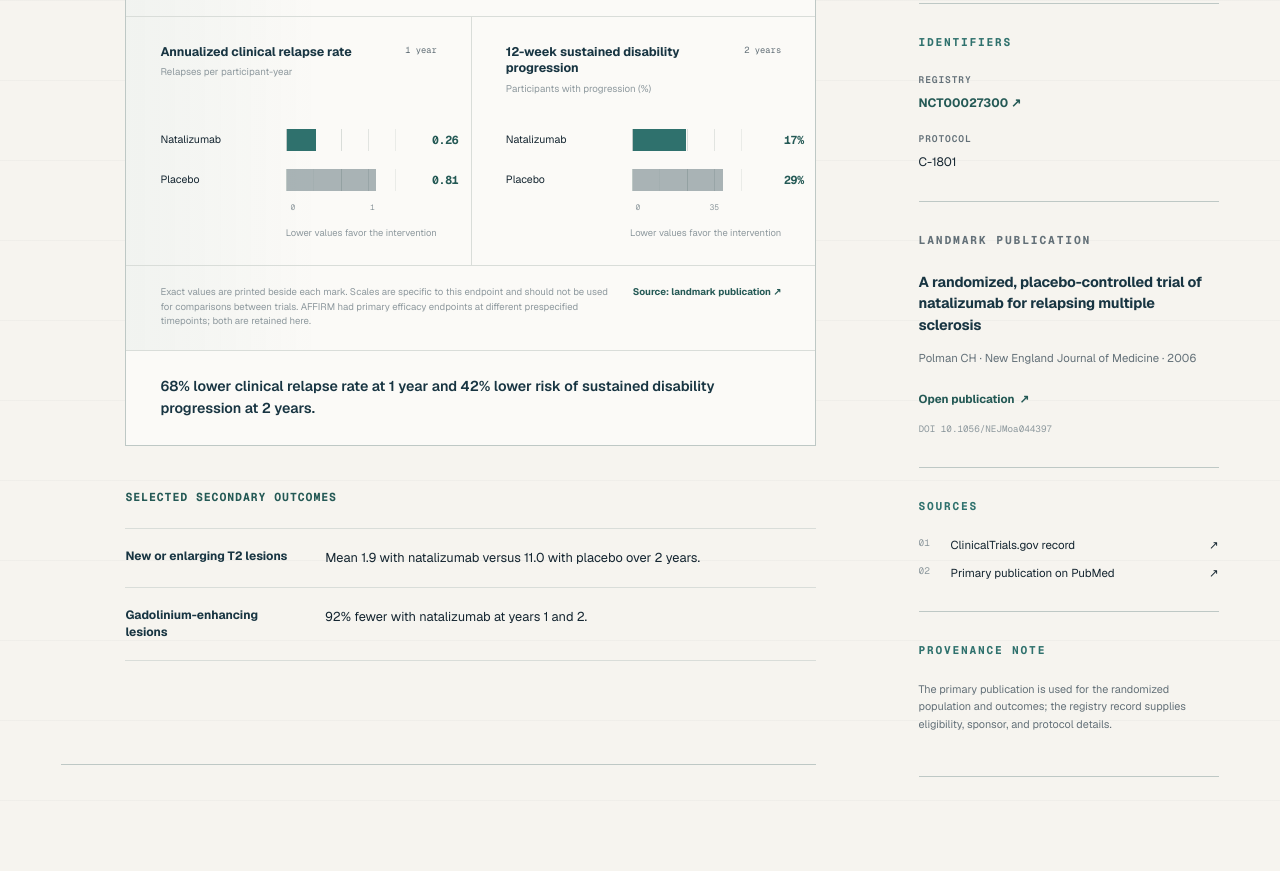
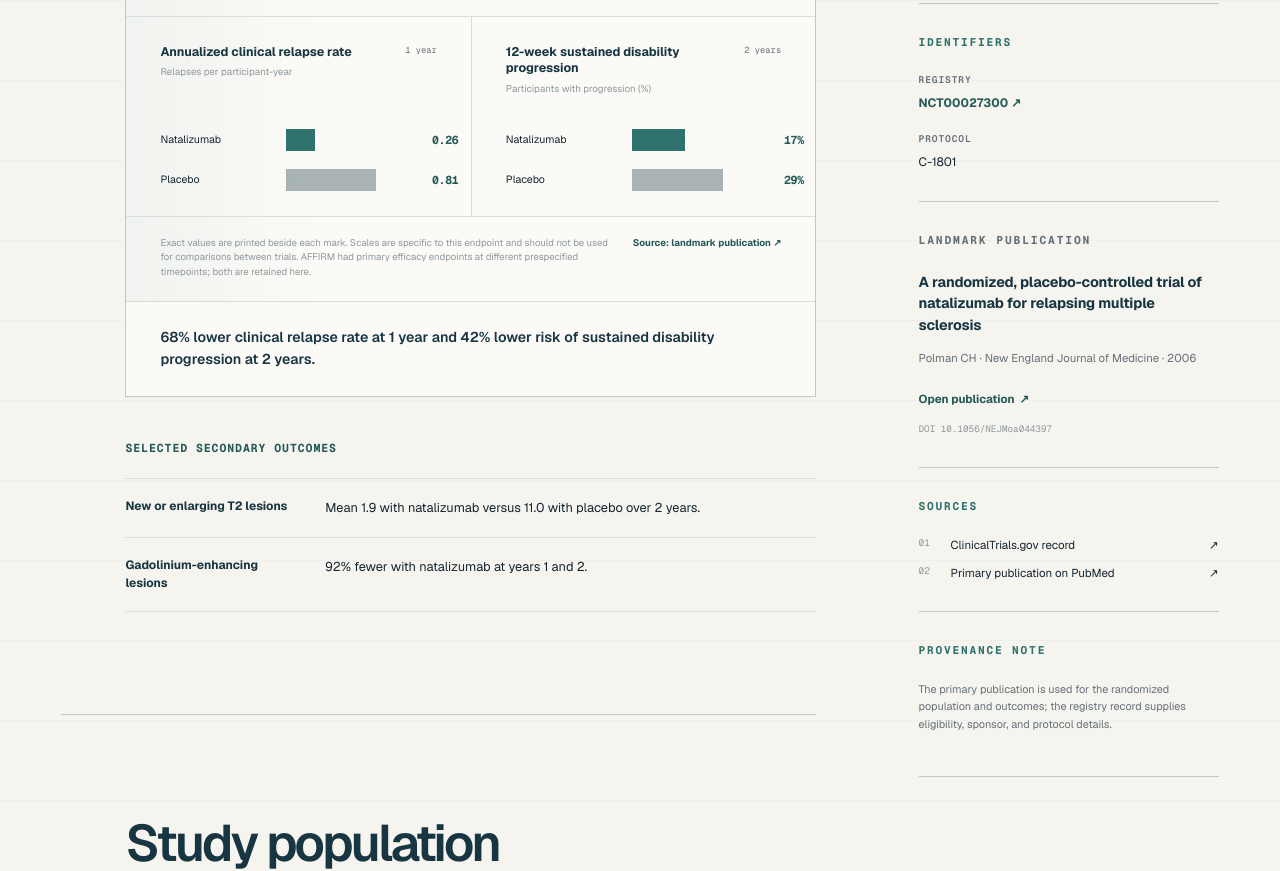
Before and after one commit to Douglas216/ms-trial-atlas, a Next.js app: page /trials/affirm in a window 1280 px wide. Shown: the part 1680-2551 px from the top of the page. Built offline with nearby package versions, Linux system fonts and the light colour scheme.

Commit message:
Simplify trial outcome figures

```diff
--- a/app/components/TrialOutcomeFigure.tsx
+++ b/app/components/TrialOutcomeFigure.tsx
@@ -53,13 +53,6 @@ function BarPanel({ panel }: { panel: BarOutcomePanel }) {
         })}
       </div>
 
-      <div className="outcome-axis" aria-hidden="true">
-        <span>0</span>
-        <span>{axisNumber(panel.axisMax)}</span>
-      </div>
-      <p className="outcome-direction">
-        {panel.lowerIsBetter ? "Lower values favor the intervention" : "Higher values favor the intervention"}
-      </p>
     </section>
   );
 }
--- a/app/globals.css
+++ b/app/globals.css
@@ -1463,13 +1463,6 @@ a {
 .outcome-bar-field {
   position: relative;
   height: 22px;
-  background-image: repeating-linear-gradient(
-    90deg,
-    transparent 0,
-    transparent calc(25% - 1px),
-    var(--line) 25%
-  );
-  border-left: 1px solid var(--line-strong);
 }
 
 .outcome-bar {
@@ -1494,7 +1487,6 @@ a {
   text-align: right;
 }
 
-.outcome-axis,
 .effect-axis {
   display: flex;
   justify-content: space-between;
@@ -1502,14 +1494,6 @@ a {
   color: var(--faint);
   font-family: var(--font-geist-mono), monospace;
   font-size: 0.5rem;
-}
-
-.outcome-direction {
-  margin: 14px 0 0;
-  color: var(--faint);
-  font-size: 0.59rem;
-  line-height: 1.4;
-  text-align: right;
 }
 
 .effect-direction {
@@ -2145,7 +2129,6 @@ a {
     grid-row: 1;
   }
 
-  .outcome-axis,
   .effect-axis,
   .effect-direction {
     margin-right: 0;
```
Also changed, not shown: 2 other files (tests, documents, lock files or other folders).
